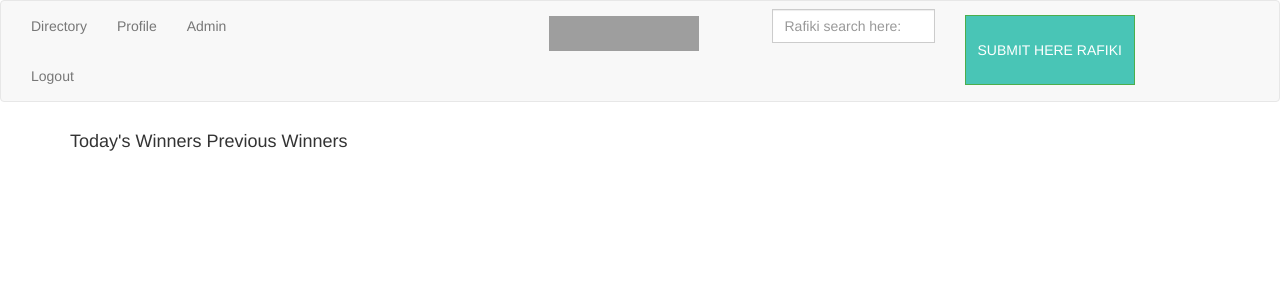
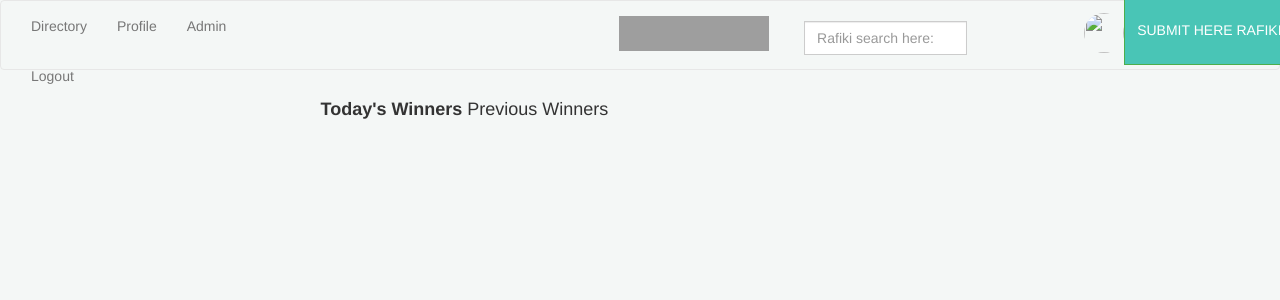
Before and after one commit to Janice-M/grey-awards, a Django app: template awards/templates/directory.html in a window 1280 px wide. Shown: the top 300 px of the page. Run offline with Django 3.2, Linux system fonts and the light colour scheme; the template is opened without the code that fills it, so the values that code supplies are empty; some libraries are stand-ins or nearby versions; grey boxes are pictures that could not be loaded.

Commit message:
css linking

```diff
--- /dev/null
+++ b/awards/static/css/base2.css
@@ -0,0 +1,6 @@
+body{
+  background-color: #f4f7f6;
+  /* background-image: url(../img/background.jpg); */
+  background: linear-gradient( rgba(0, 0, 0, 0.2), rgba(0, 0, 0, 0.2) ), url(../img/background.jpg) fixed;
+
+}
--- /dev/null
+++ b/awards/static/css/index.css
@@ -0,0 +1,195 @@
+body{
+  background-color: #f4f7f6;
+}
+.landingpage{
+  width:100%;
+  height:700px;
+  position: relative;
+  text-align: center;
+}
+.circle {
+	width: 110px;
+  /* margin: 1px 1px 1px; */
+  display: inline-block;
+  position: relative;
+  text-align: center;
+	vertical-align: top;
+  margin: 0;
+}
+strong{
+  position: absolute;
+  top: 30px;
+  left: 0;
+  width: 100%;
+  text-align: center;
+  line-height: 45px;
+  font-size: 20px;
+  font-weight: lighter;
+  color: white;
+}
+.landingpage-img{
+  filter: brightness(75%);
+  width:100%;
+  /* background-position: 50% 50%; */
+}
+.middle {
+    position: absolute;
+    top: 50%;
+    left: 50%;
+    display: flex;
+    transform: translate(-50%, -50%);
+}
+.time{
+  color:white;
+  position: absolute;
+  top: 10%;
+  left: 10%;
+  display: flex;
+  transform: translate(-50%, -50%);
+  font-size: 16px;
+}
+
+.header{
+  color:white;
+  position: absolute;
+  top: 28%;
+  left: 50%;
+  display: flex;
+  transform: translate(-50%, -50%);
+  font-weight: bold;
+}
+.page-body{
+  color:white;
+  position: absolute;
+  top: 36%;
+  left: 50%;
+  display: flex;
+  transform: translate(-50%, -50%);
+
+}
+.rating{
+  color:white;
+  font-weight:100;
+}
+.container{
+  margin-top: 20px;
+  margin-left: 55px;
+
+}
+.date{
+  float: right;
+}
+
+.card-img-top{
+  border-radius:0;
+  height:300px;
+  width: 400px;
+  max-width: none;
+}
+.card-img-top-directory{
+  border-radius:0;
+  height:180px;
+  width: 320px;
+  max-width: none;
+}
+
+.card-footer{
+background-color: inherit;
+}
+h5{
+  font-size: 18px;
+}
+.card-body{
+ padding:8px;
+}
+.user-image {
+    width: calc(20.333% );
+    border-radius: 50%;
+    display: inline-flex;
+}
+.user-image img {
+  width: 40px;
+  height: 40px;
+  background-size: cover;
+  display: block;
+  border-radius: 100px;
+  -webkit-border-radius: 100px;
+  -moz-border-radius: 100px;
+}
+.directory-image {
+    width: calc(20.333% );
+    border-radius: 50%;
+    display: inline-flex;
+    margin-top: -50px;
+    margin-left: 120px;
+}
+.directory-image img {
+  width: 90px;
+  height: 90px;
+  background-size: cover;
+  display: block;
+  border-radius: 100px;
+  -webkit-border-radius: 100px;
+  -moz-border-radius: 100px;
+}
+.profile-image {
+}
+.profile-image img {
+  margin-top: 40px;
+  width: 100px;
+  height: 100px;
+  background-size: cover;
+  border-radius: 100px;
+  -webkit-border-radius: 100px;
+  -moz-border-radius: 100px;
+}
+.pages{
+  margin-top: 25px;
+  display: inline-flex;
+  display: -webkit-box;
+  display: -moz-box;
+  display: -ms-flexbox;
+  display: -webkit-flex;
+  display: flex;
+  align-items: center;
+  justify-content:center;
+}
+.bold{
+  font-weight: bold;
+}
+.professional{
+  font-size: 40px;
+  font-weight:bold;
+}
+.horizontal{
+  display: inline-flex;
+}
+.inline{
+  margin-left:8px;
+}
+.spacing{
+  margin-bottom: 3px;
+}
+
+.screenshot-img{
+  border-radius:0;
+  height:800px;
+  width: 1350px;
+  max-width: none;
+  margin-bottom: 25px;
+  margin-left: 14%;
+}
+#votes-form{
+  width:500px;
+  margin: auto;
+}
+label{
+  margin-top: 5px;
+  display: block;
+}
+
+#votes-input{
+  width:100px;
+  height:40px;
+  justify-content: center;
+}
--- /dev/null
+++ b/awards/static/css/navbar.css
@@ -0,0 +1,47 @@
+.navbar{
+  height:70px;
+  background-color: #f4f7f6;
+  margin-bottom: 0px;
+}
+
+.fas{
+  margin-top: 8px;
+  font-size: 24px;
+}
+.navbar-form{
+  margin-top:20px;
+}
+.form-control{
+  margin-left: 20%;
+}
+input{
+  width:50px;
+  height:2px;
+  color:#999;
+  font-weight:
+}
+.navbar-brand{
+  display: flex;
+  justify-content: center;
+}
+.navbar-brand img{
+  margin-left: 70px;
+  float: none;
+}
+.instagramlogo{
+  margin-top:1px;
+}
+
+.aw-logo{
+  margin: auto;
+}
+body{
+  width:100%;
+  margin:0;
+  padding:0;
+}
+.container-fluid{
+}
+/* .btn{
+  border-radius: 0;
+} */
--- a/awards/templates/base.html
+++ b/awards/templates/base.html
@@ -15,10 +15,10 @@
         {% block styles %}
         {% bootstrap_css %}
 
-        <link rel="stylesheet" href="{% static 'css/index.css' %}">
+        <link rel="stylesheet" href="{% static 'css/base.css' %}">
         {% endblock %}
 
-        <link rel="shortcut icon" type="image/png" href="{% static 'images/favicon.ico' %}">
+        <link rel="shortcut icon" type="image/png" href="{% static '/awards/static/images/favicon.ico' %}">
         <link rel="stylesheet" href="https://use.fontawesome.com/releases/v5.5.0/css/all.css"
             integrity="sha384-B4dIYHKNBt8Bc12p+WXckhzcICo0wtJAoU8YZTY5qE0Id1GSseTk6S+L3BlXeVIU" crossorigin="anonymous">
 
```
Also changed, not shown: awards/static/css/base.css (added, +12 -0 lines).
